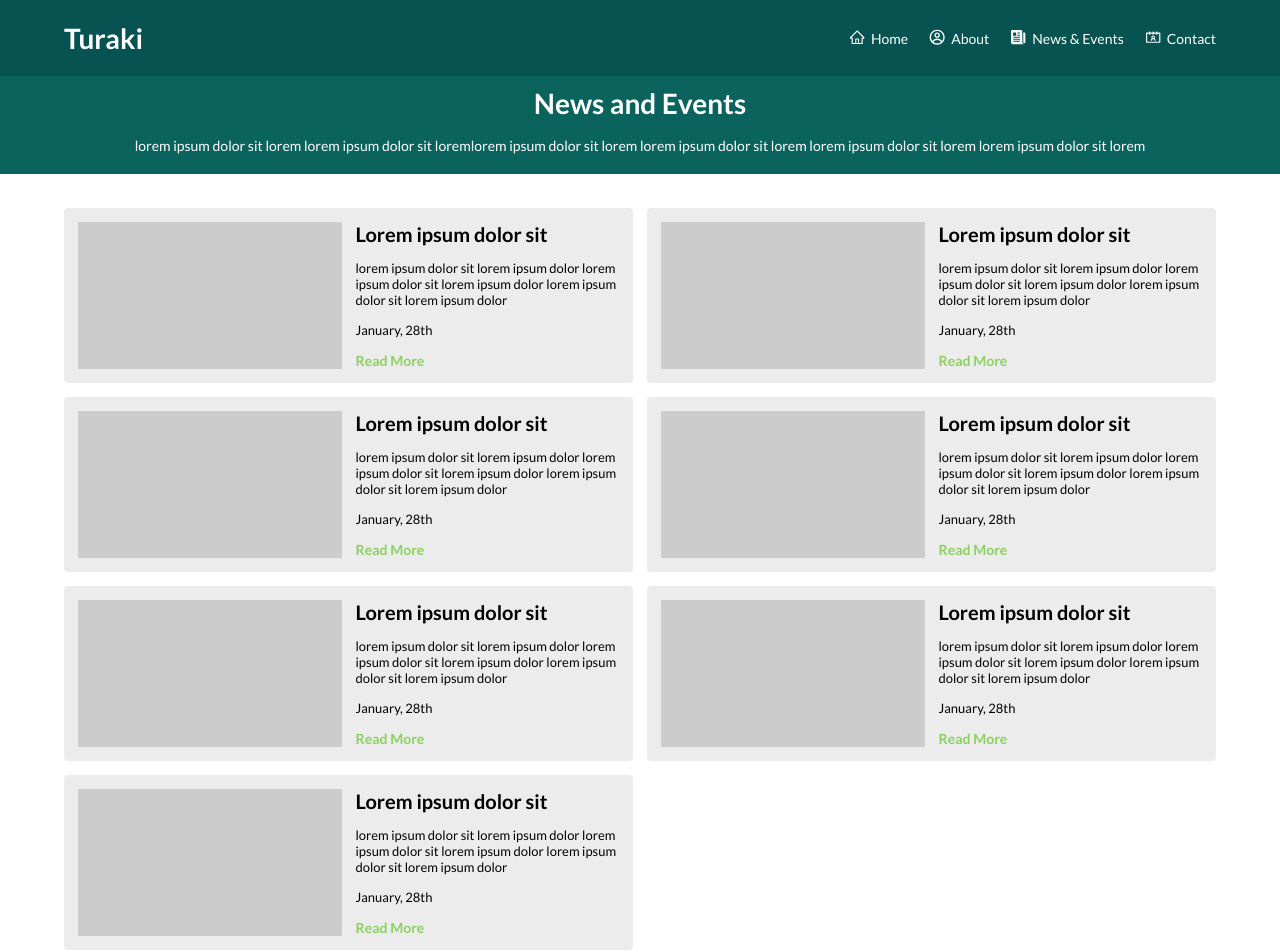
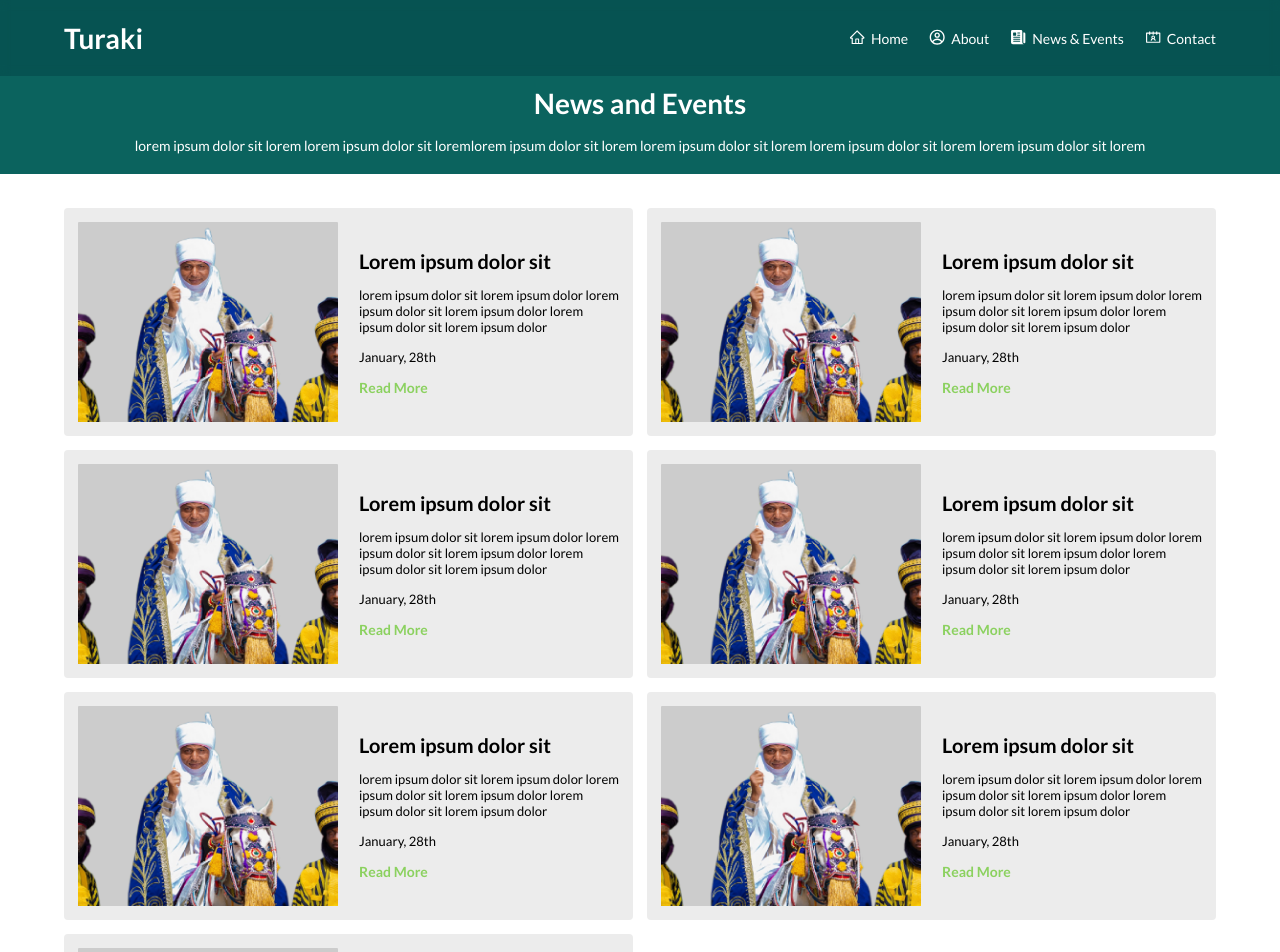
Before and after one commit to blyncnov/Turaki, a Next.js app: page /news in a window 1280 px wide. Shown: the top 952 px of the page. Built offline with nearby package versions, Linux system fonts and the light colour scheme.

Commit message:
Turaki v2 Nwes Updated v2v1

```diff
--- a/pages/news.js
+++ b/pages/news.js
@@ -36,7 +36,17 @@ const News = () => {
         <Turaki__Max__width>
           <News__Section__Container>
             <News__Section__Box>
-              <div className="News__Images"></div>
+              <div className="News__Images">
+                <div className="News__Images__img">
+                  <Image
+                    src="/images/life.png"
+                    layout="fill"
+                    alt="Turaki"
+                    objectFit="cover"
+                    objectPosition="top"
+                  />
+                </div>
+              </div>
               <div className="News__Text__Content">
                 <h2>Lorem ipsum dolor sit</h2>
 
@@ -51,7 +61,17 @@ const News = () => {
               </div>
             </News__Section__Box>
             <News__Section__Box>
-              <div className="News__Images"></div>
+              <div className="News__Images">
+                <div className="News__Images__img">
+                  <Image
+                    src="/images/life.png"
+                    layout="fill"
+                    alt="Turaki"
+                    objectFit="cover"
+                    objectPosition="top"
+                  />
+                </div>
+              </div>
               <div className="News__Text__Content">
                 <h2>Lorem ipsum dolor sit</h2>
 
@@ -66,7 +86,17 @@ const News = () => {
               </div>
             </News__Section__Box>
             <News__Section__Box>
-              <div className="News__Images"></div>
+              <div className="News__Images">
+                <div className="News__Images__img">
+                  <Image
+                    src="/images/life.png"
+                    layout="fill"
+                    alt="Turaki"
+                    objectFit="cover"
+                    objectPosition="top"
+                  />
+                </div>
+              </div>
               <div className="News__Text__Content">
                 <h2>Lorem ipsum dolor sit</h2>
 
@@ -81,7 +111,17 @@ const News = () => {
               </div>
             </News__Section__Box>
             <News__Section__Box>
-              <div className="News__Images"></div>
+              <div className="News__Images">
+                <div className="News__Images__img">
+                  <Image
+                    src="/images/life.png"
+                    layout="fill"
+                    alt="Turaki"
+                    objectFit="cover"
+                    objectPosition="top"
+                  />
+                </div>
+              </div>
               <div className="News__Text__Content">
                 <h2>Lorem ipsum dolor sit</h2>
 
@@ -96,7 +136,17 @@ const News = () => {
               </div>
             </News__Section__Box>
             <News__Section__Box>
-              <div className="News__Images"></div>
+              <div className="News__Images">
+                <div className="News__Images__img">
+                  <Image
+                    src="/images/life.png"
+                    layout="fill"
+                    alt="Turaki"
+                    objectFit="cover"
+                    objectPosition="top"
+                  />
+                </div>
+              </div>
               <div className="News__Text__Content">
                 <h2>Lorem ipsum dolor sit</h2>
 
@@ -111,7 +161,17 @@ const News = () => {
               </div>
             </News__Section__Box>
             <News__Section__Box>
-              <div className="News__Images"></div>
+              <div className="News__Images">
+                <div className="News__Images__img">
+                  <Image
+                    src="/images/life.png"
+                    layout="fill"
+                    alt="Turaki"
+                    objectFit="cover"
+                    objectPosition="top"
+                  />
+                </div>
+              </div>
               <div className="News__Text__Content">
                 <h2>Lorem ipsum dolor sit</h2>
 
@@ -126,7 +186,17 @@ const News = () => {
               </div>
             </News__Section__Box>
             <News__Section__Box>
-              <div className="News__Images"></div>
+              <div className="News__Images">
+                <div className="News__Images__img">
+                  <Image
+                    src="/images/life.png"
+                    layout="fill"
+                    alt="Turaki"
+                    objectFit="cover"
+                    objectPosition="top"
+                  />
+                </div>
+              </div>
               <div className="News__Text__Content">
                 <h2>Lorem ipsum dolor sit</h2>
 
--- a/styles/Homepage/News.js
+++ b/styles/Homepage/News.js
@@ -25,7 +25,8 @@ export const News__Section__Box = styled.div`
 
   display: grid;
   grid-template-columns: 1fr 1fr;
-  gap: 1em;
+  gap: 1.5em;
+  align-items: center;
 
   .News__Images {
     width: 100%;
@@ -33,6 +34,11 @@ export const News__Section__Box = styled.div`
     background-color: #ccc;
     position: relative !important;
     border-radius: 1px;
+
+    .News__Images__img {
+      width: 100%;
+      height: 200px;
+    }
   }
 
   .News__Text__Content {
@@ -55,6 +61,10 @@ export const News__Section__Box = styled.div`
       color: #8bd15f;
     }
   }
+
+  @media (max-width: 768px) {
+    grid-template-columns: 1fr;
+  }
 `;
 
 export default News__Container;
```
